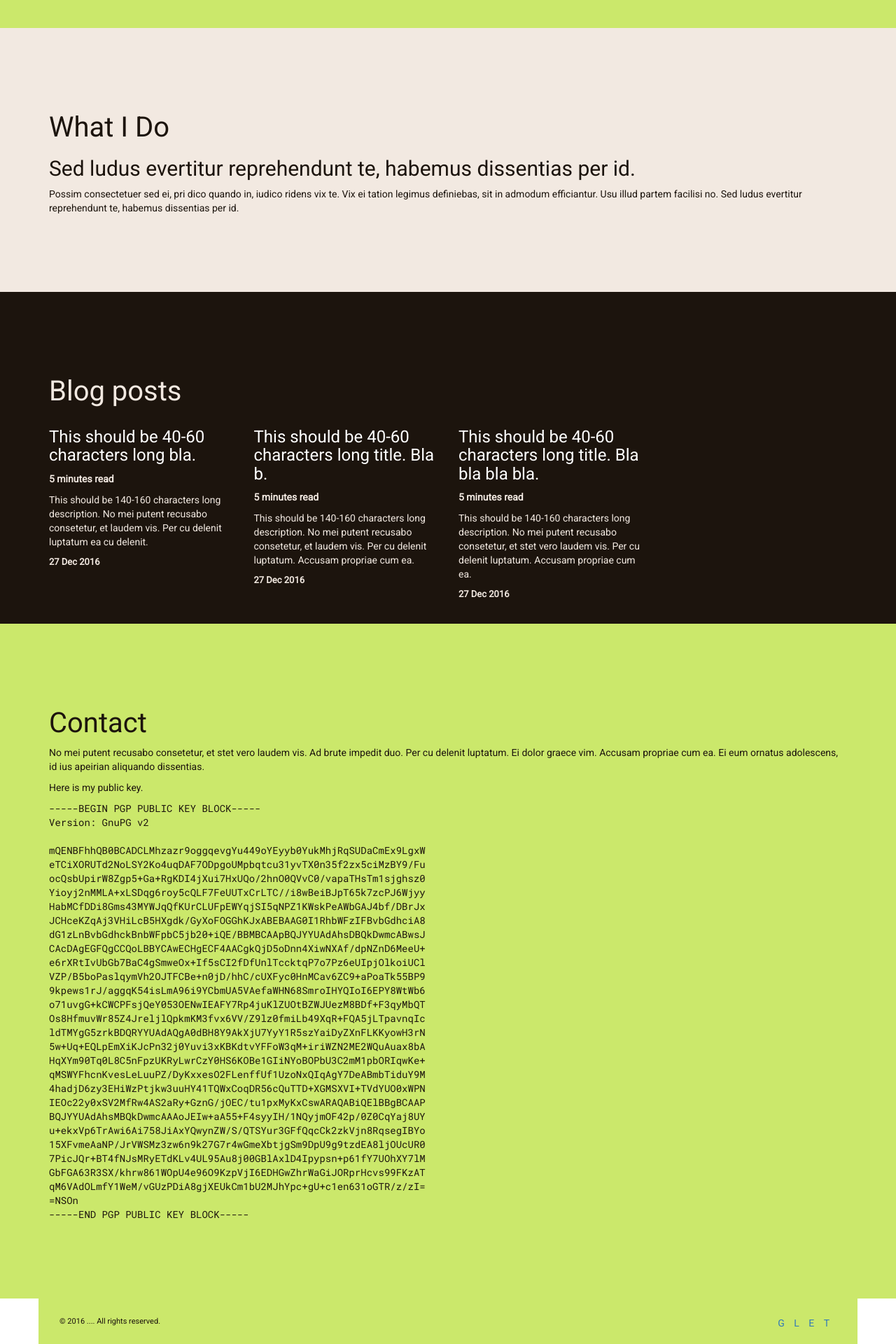
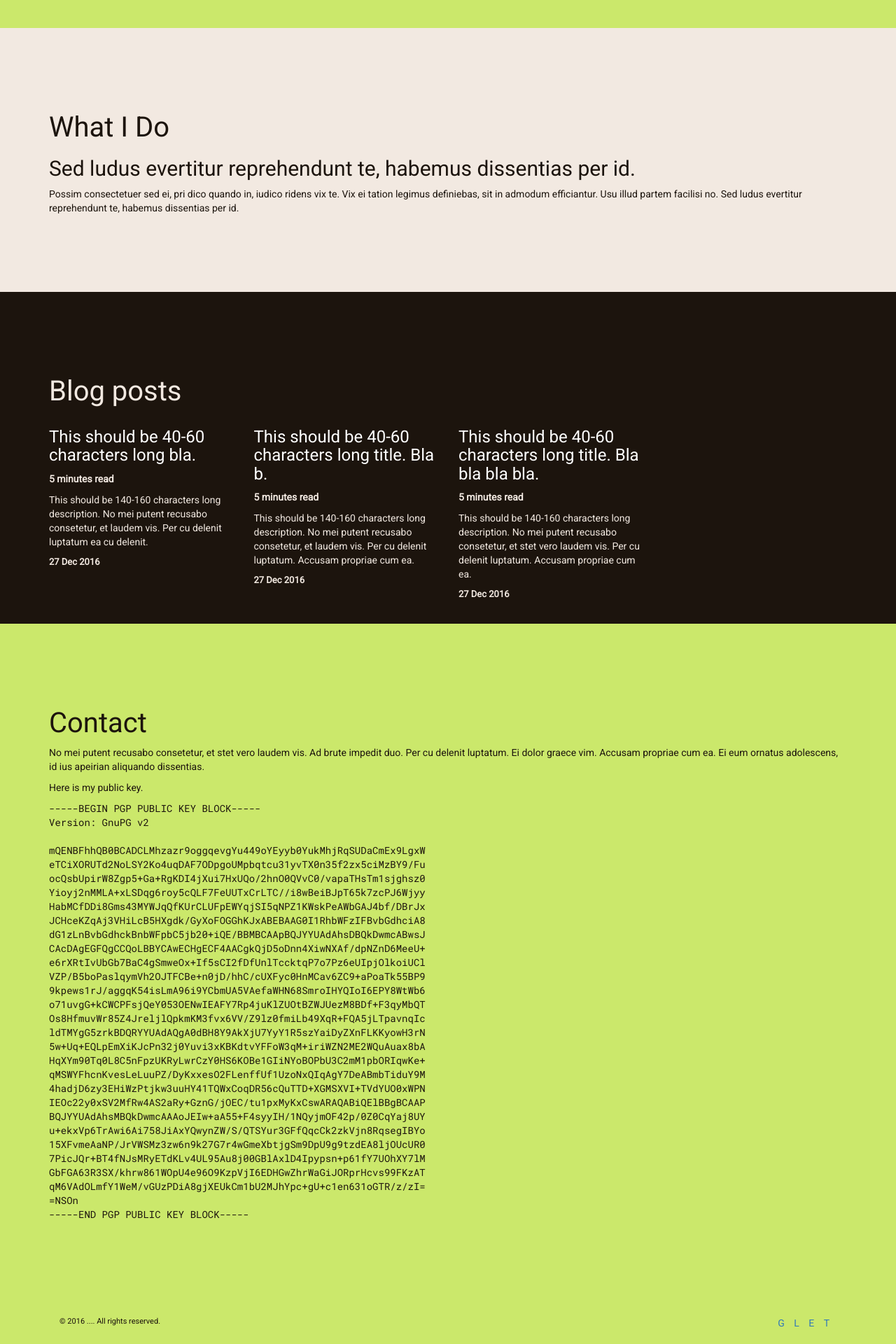
Before and after one commit to menzus/pages, a Jekyll site: the page built from index.html, in a window 1280 px wide. Shown: the part 1257-3177 px from the top of the page at 70% size. Built offline with Jekyll 4.4.1, drawn with Linux system fonts in a browser that asks for light colours.

Commit message:
Update main.css

```diff
--- a/css/main.css
+++ b/css/main.css
@@ -136,10 +136,12 @@ div#contact {
    footer
 --------------------
 */
-div#footer .container {
+div#footer {
     background-color: #CBE86B;
     color: #1C140D;
+}
 
+div#footer .container {
     padding-top: 25px;
     padding-bottom: 10px;
 }
```
